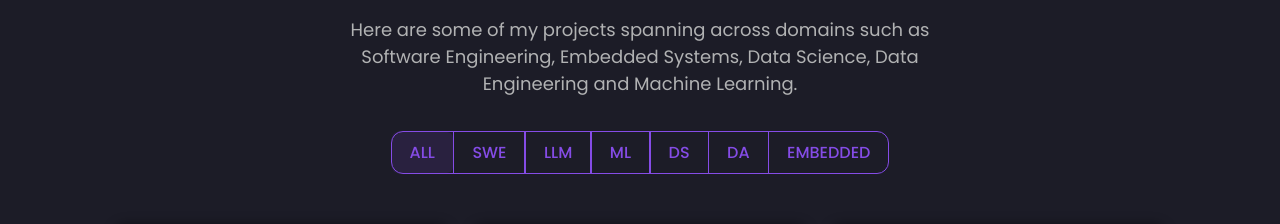
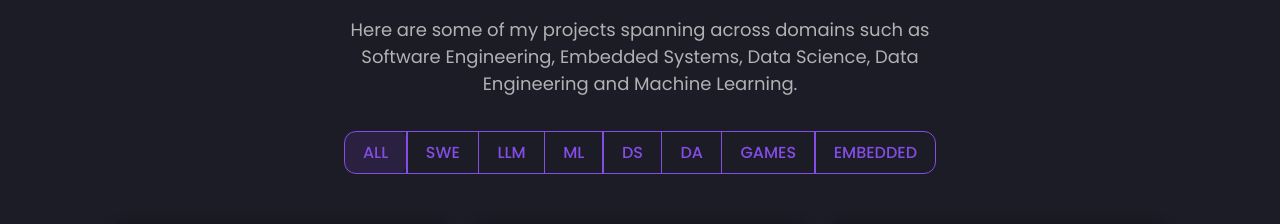
Before and after one commit to jayasuryagunasekharan/react-portfolio, a React (Create React App) app: page / in a window 1280 px wide. Shown: the part 981-1205 px from the top of the page. Built offline with nearby package versions, Linux system fonts and the light colour scheme.

Commit message:
add the battleship app

```diff
--- a/src/components/Projects/index.js
+++ b/src/components/Projects/index.js
@@ -36,7 +36,7 @@ const Projects = ({ openModal, setOpenModal }) => {
           Here are some of my projects spanning across domains such as Software Engineering, Embedded Systems, Data Science, Data Engineering and Machine Learning.
         </Desc>
         <ToggleButtonGroup>
-          {['all', 'SWE', 'LLM', 'ML', 'DS', 'DA', 'Embedded'].map((category) => (
+          {['all', 'SWE', 'LLM', 'ML', 'DS', 'DA', 'Games', 'Embedded'].map((category) => (
             <React.Fragment key={category}>
               <ToggleButton
                 active={toggle === category}
--- a/src/data/constants.js
+++ b/src/data/constants.js
@@ -1203,6 +1203,18 @@ export const projects = [
     webapp: "https://drive.google.com/file/d/1-IYSAfMGsl-y7N6cvPEQ_9pFICiMnSVX/view?usp=sharing",
     pinned: true
   },
+  {
+    id: 58,
+    title: "BattleShip",
+    date: "",
+    description: "",
+    image: "",
+    tags: [""],
+    category: "Games",
+    github: "https://github.com/jayasuryagunasekharan/",
+    webapp: "https://jayasuryagunasekharan.github.io/battleship-app/",
+    pinned: true
+  },
 ];
 
 export const TimeLineData = [
```
